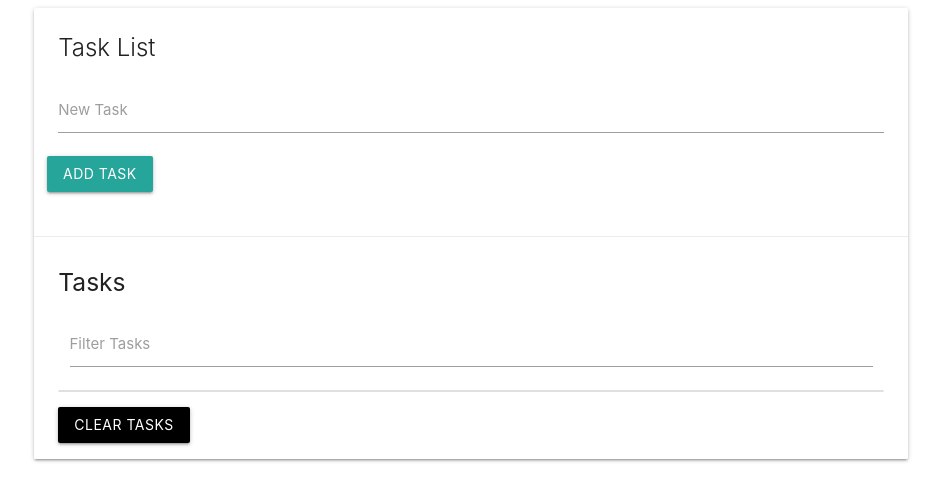
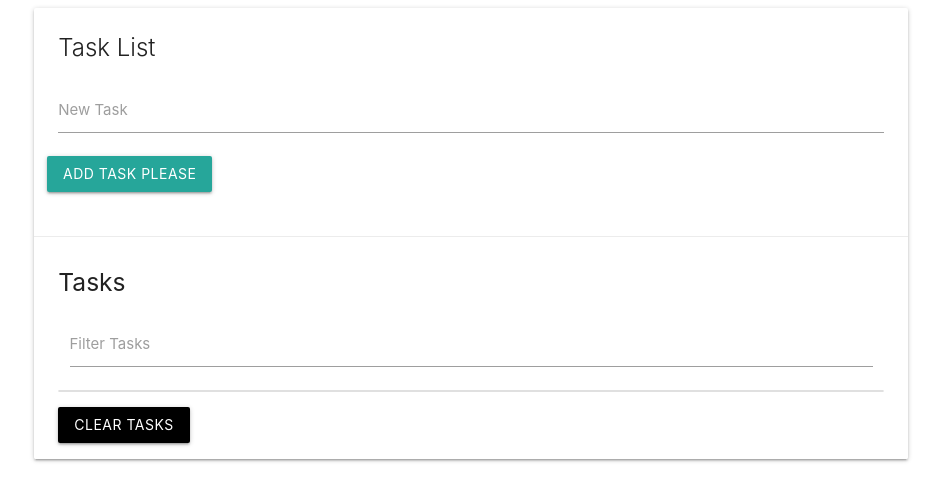
Before and after one commit to khaled-hossain-code/todo-css-material-vanilla-js, a website built with Parcel: page index.html in a window 1280 px wide. Shown: the whole page, without its empty margins (169-1110 px from the left). Built offline with nearby package versions, Linux system fonts and the light colour scheme.

Commit message:
testing with codesandbox

```diff
--- a/index.html
+++ b/index.html
@@ -25,7 +25,7 @@
                   <input type="text" name="task" id="task">
                   <label for="task">New Task</label>
                 </div>
-								<input type="submit" value="Add Task" class="btn">
+                <input type="submit" value="Add Task please" class="btn">
               </form>
             </div>
           </div>
```
Lines whose indentation alone changed are shown as unchanged.
